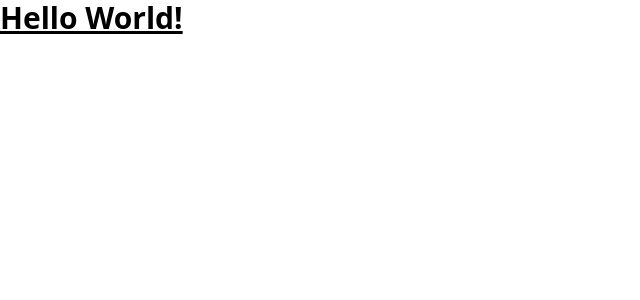
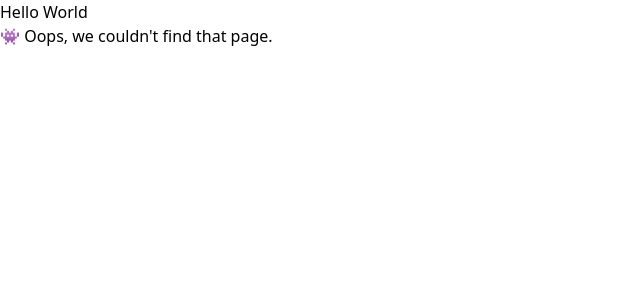
Before and after one commit to fmills89/portfolio, a React (Create React App) app: page / in a window 1280 px wide. Shown: the top 300 px of the page, without its empty margins (0-640 px from the left). Built offline with nearby package versions, Linux system fonts and the light colour scheme.

Commit message:
added pages

```diff
--- a/package.json
+++ b/package.json
@@ -8,6 +8,7 @@
     "@testing-library/user-event": "^13.5.0",
     "react": "^18.0.0",
     "react-dom": "^18.0.0",
+    "react-router-dom": "^5.3.1",
     "react-scripts": "5.0.1",
     "web-vitals": "^2.1.4"
   },
--- a/src/App.js
+++ b/src/App.js
@@ -1,12 +1,25 @@
 import React from 'react';
+import { BrowserRouter as Router, Route, Switch } from 'react-router-dom';
+import Projects from './pages/Projects';
+import About from './pages/About';
+import NoMatch from './pages/NoMatch';
+import ContactMe from './pages/ContactMe';
+import Resume from './pages/Resume';
 
 function App() {
   return (
-    <>
-      <h1 className='text-3xl font-bold underline'>
-        Hello World!
-      </h1>
-    </>
+    <Router>
+      <>
+        Hello World
+      </>
+        <Switch>
+          <Route exact path='/about' component={About} />
+          <Route exact path='/projects' component={Projects} />
+          <Route exact path='/contact' component={ContactMe} />
+          <Route exact path='/resume' component={Resume} />
+          <Route component={NoMatch} />
+        </Switch>
+    </Router>
   );
 }
 
--- /dev/null
+++ b/src/pages/About.js
@@ -0,0 +1,11 @@
+import React from 'react';
+
+function About() {
+    return (
+        <div>
+            This is my about page.
+        </div>
+    );
+};
+
+export default About;
--- /dev/null
+++ b/src/pages/ContactMe.js
@@ -0,0 +1,11 @@
+import React from 'react';
+
+function ContactMe() {
+    return (
+        <div>
+            This is my contact me page.
+        </div>
+    );
+};
+
+export default ContactMe;
--- /dev/null
+++ b/src/pages/NoMatch.js
@@ -0,0 +1,11 @@
+import React from 'react';
+
+const NoMatch = () => {
+  return (
+    <div>
+        👾 Oops, we couldn't find that page.
+    </div>
+  );
+};
+
+export default NoMatch;
--- /dev/null
+++ b/src/pages/Projects.js
@@ -0,0 +1,11 @@
+import React from 'react';
+
+function Projects() {
+    return (
+        <div>
+            <h2>This is the projects page</h2>
+        </div>
+    );
+};
+
+export default Projects;
--- /dev/null
+++ b/src/pages/Resume.js
@@ -0,0 +1,12 @@
+import React from 'react';
+
+
+function Resume() {
+    return (
+        <div>
+            This is my resume/skills page.
+        </div>
+    );
+};
+
+export default Resume;
```
Also changed, not shown: 1 other file (tests, documents, lock files or other folders).
